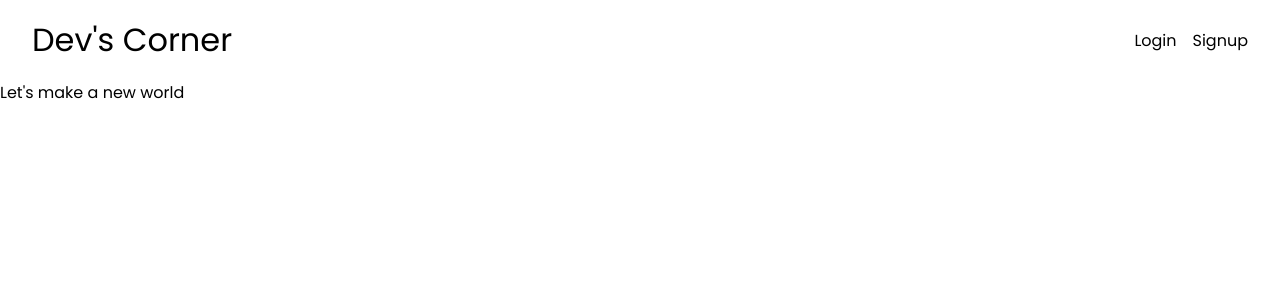
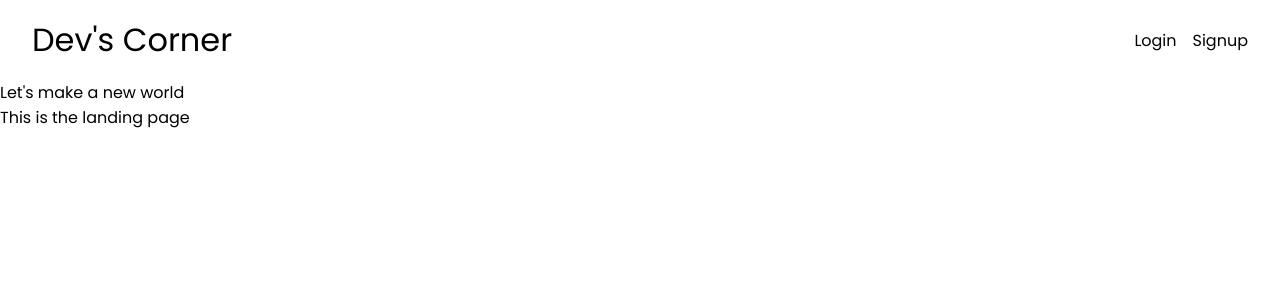
Before and after one commit to Rishikesh-Guptha/devs-corner, a React (Create React App) app: page / in a window 1280 px wide. Shown: the top 300 px of the page. Built offline with nearby package versions, Linux system fonts and the light colour scheme.

Commit message:
modified some code

```diff
--- a/src/pages/landingpage/Landingpage.jsx
+++ b/src/pages/landingpage/Landingpage.jsx
@@ -27,6 +27,7 @@ const Landingpage = () => {
         <div className="main-text">
           <div className="text-space1">
             <p>Let's make a new world</p>
+            <p>This is the landing page</p>
           </div>
 
         </div>
--- a/src/pages/login/Login.jsx
+++ b/src/pages/login/Login.jsx
@@ -58,7 +58,7 @@ const Login = () => {
                 <p>---or---</p>
                 <div className="icons">
                     <GoogleIcon className="google-icon" fontsize="medium"></GoogleIcon>
-                    <GitHubIcon className="github-icon"></GitHubIcon>
+                    <GitHubIcon className="github-icon" on></GitHubIcon>
 
                 </div>
             </div>
```
